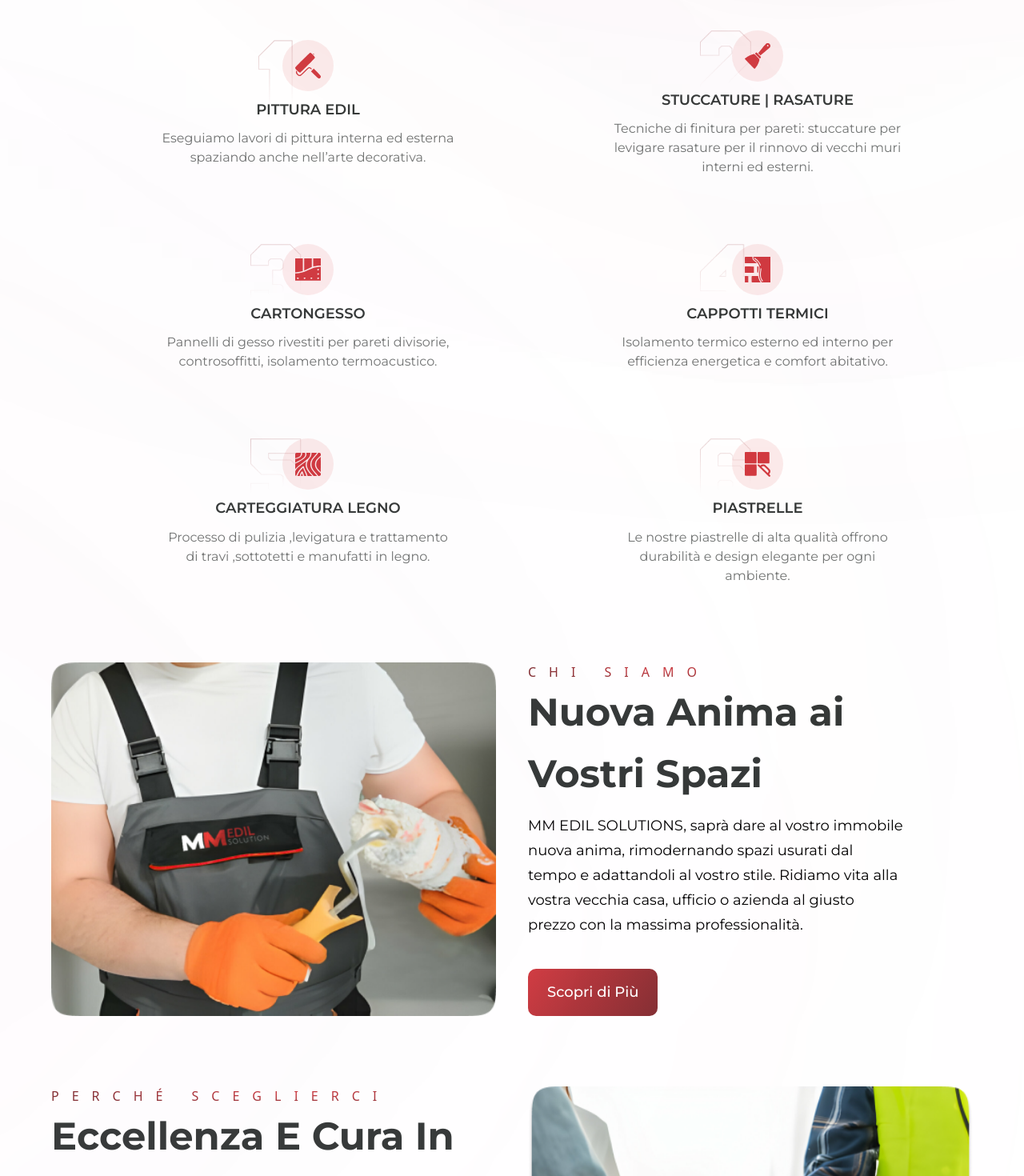
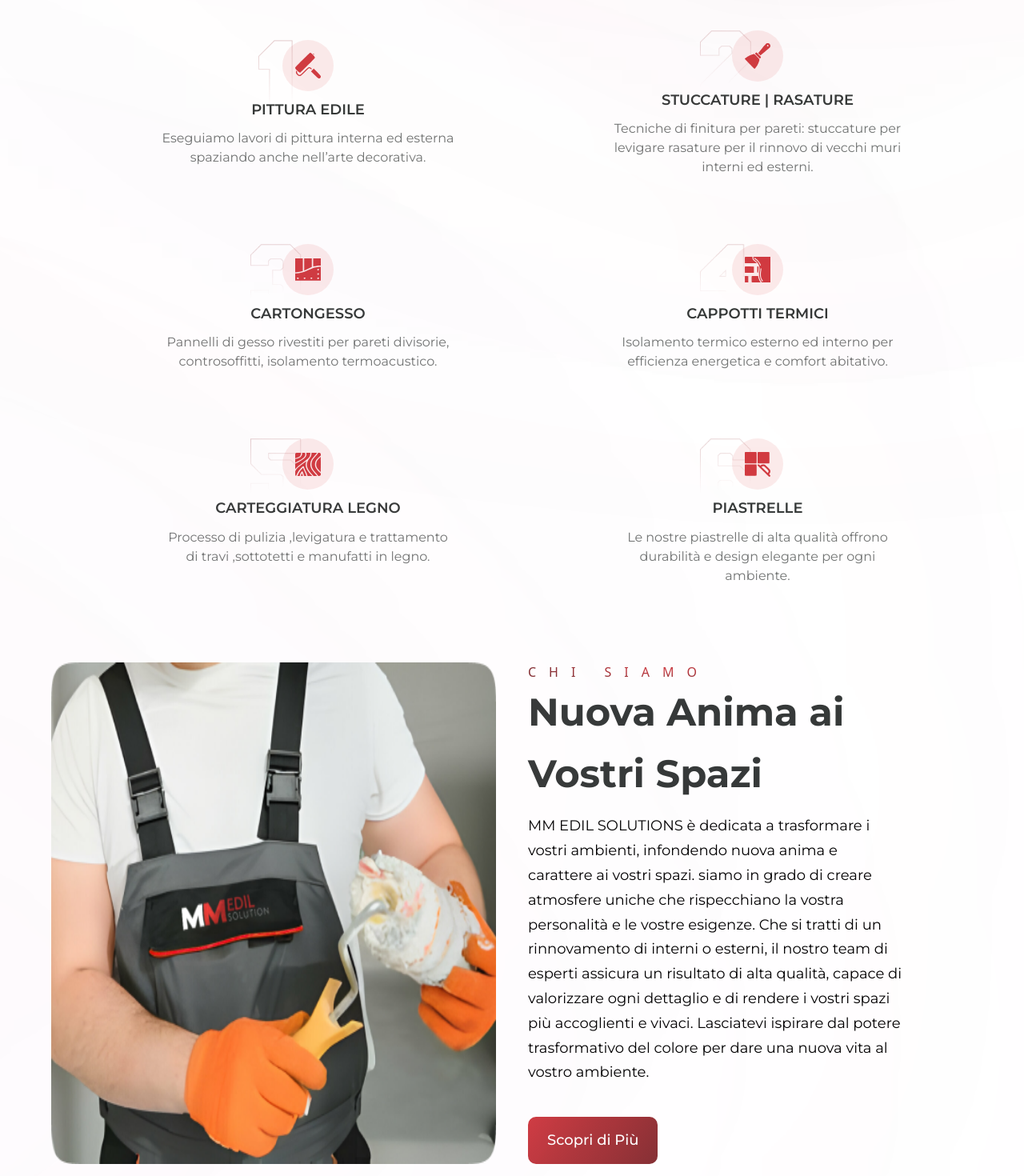
Before and after one commit to abdellaoui403/MMEDILSOLUTIONS, a React (Vite) app: page / in a window 1280 px wide. Shown: the part 1060-2530 px from the top of the page at 80% size. Built offline with nearby package versions, Linux system fonts and the light colour scheme.

Commit message:
last edit

```diff
--- a/src/assets/index.js
+++ b/src/assets/index.js
@@ -42,6 +42,7 @@ import testing18 from "./testing18.png";
 import testing19 from "./testing19.png";
 import testing2 from "./testing2.png";
 import testing20 from "./testing20.png";
+import testing21 from "./testing21.png";
 import testing3 from "./testing3.png";
 import testing4 from "./testing4.png";
 import testing5 from "./testing5.png";
@@ -56,5 +57,5 @@ import twitter from "./twitter.svg";
 export {
     CAPPOTTI, CARTONGESSO, Herophoto, Intersect, LEGNO, PITTURE, STUCCATURE, arrowUp, bill, close, discount, facebook, image2, instagram,
     linkedin, logo, menu, number1, number2, number3, number4, number5, number6, people01,
-    people02, people03, person, piastrelle, quotes, robot, testing, testing1, testing10, testing11, testing12, testing13, testing14, testing15, testing16, testing17, testing18, testing19, testing2, testing20, testing3, testing4, testing5, testing6, testing7, testing8, testing9, twitter
+    people02, people03, person, piastrelle, quotes, robot, testing, testing1, testing10, testing11, testing12,testing21, testing13, testing14, testing15, testing16, testing17, testing18, testing19, testing2, testing20, testing3, testing4, testing5, testing6, testing7, testing8, testing9, twitter
 };
--- a/src/components/Lavoro.jsx
+++ b/src/components/Lavoro.jsx
@@ -2,7 +2,7 @@ import React from 'react';
 
 import { A11y, Navigation, Pagination } from 'swiper/modules';
 import { Swiper, SwiperSlide } from 'swiper/react';
-import { testing, testing1, testing10, testing11, testing12, testing13, testing14, testing15, testing16, testing17, testing18, testing19, testing2, testing20, testing3, testing4, testing5, testing6, testing7, testing8, testing9} from "../assets";
+import { testing, testing21, testing1, testing10, testing11, testing12, testing13, testing14, testing15, testing16, testing17, testing18, testing19, testing2, testing20, testing3, testing4, testing5, testing6, testing7, testing8, testing9} from "../assets";
 import styles, { layout } from "../style";
 
 
@@ -32,6 +32,13 @@ const FeatureCard = () => (
 <SwiperSlide    className=' !flex justify-center items-center'>
                 <img src={testing} alt=""  className=' '/>
                 </SwiperSlide>
+                <SwiperSlide className='!flex justify-center items-center'>
+    <img src={testing21} alt="" className=''/>
+    </SwiperSlide>
+
+                <SwiperSlide className='!flex justify-center items-center'>
+    <img src={testing1} alt="" className=''/>
+    </SwiperSlide>
 
 
                 <SwiperSlide className='!flex justify-center items-center'>
--- a/src/components/Siamo.jsx
+++ b/src/components/Siamo.jsx
@@ -19,8 +19,7 @@ const Siamo = () => (
       Nuova Anima ai  <br className="sm:block hidden" /> Vostri Spazi
       </h2>
       <p className={`${styles.paragraph} max-w-[470px] mt-3`}>
-      MM EDIL SOLUTIONS, saprà dare al vostro immobile nuova anima, rimodernando spazi usurati dal tempo e adattandoli al vostro stile. Ridiamo vita alla vostra vecchia casa, ufficio o azienda al giusto prezzo con la massima professionalità.
-
+      MM EDIL SOLUTIONS è dedicata a trasformare i vostri ambienti, infondendo nuova anima e carattere ai vostri spazi. siamo in grado di creare atmosfere uniche che rispecchiano la vostra personalità e le vostre esigenze. Che si tratti di un rinnovamento di interni o esterni, il nostro team di esperti assicura un risultato di alta qualità, capace di valorizzare ogni dettaglio e di rendere i vostri spazi più accoglienti e vivaci. Lasciatevi ispirare dal potere trasformativo del colore per dare una nuova vita al vostro ambiente.
 
       </p>
 
--- a/src/constants/index.js
+++ b/src/constants/index.js
@@ -27,7 +27,7 @@ export const navLinks = [
 export const features = [
   {
     id: "feature-1",
-    title: "PITTURA EDIL",
+    title: "PITTURA EDILE",
     icon:PITTURE,
     number:number1,
 
@@ -118,7 +118,7 @@ export const stats = [
   {
     id: "stats-2",
     title: "Anni Di Esperienza",
-    value: "+8",
+    value: "+4",
   },
   {
     id: "stats-3",
```
Also changed, not shown: src/assets/testing0.png, src/assets/testing21.png (added).
